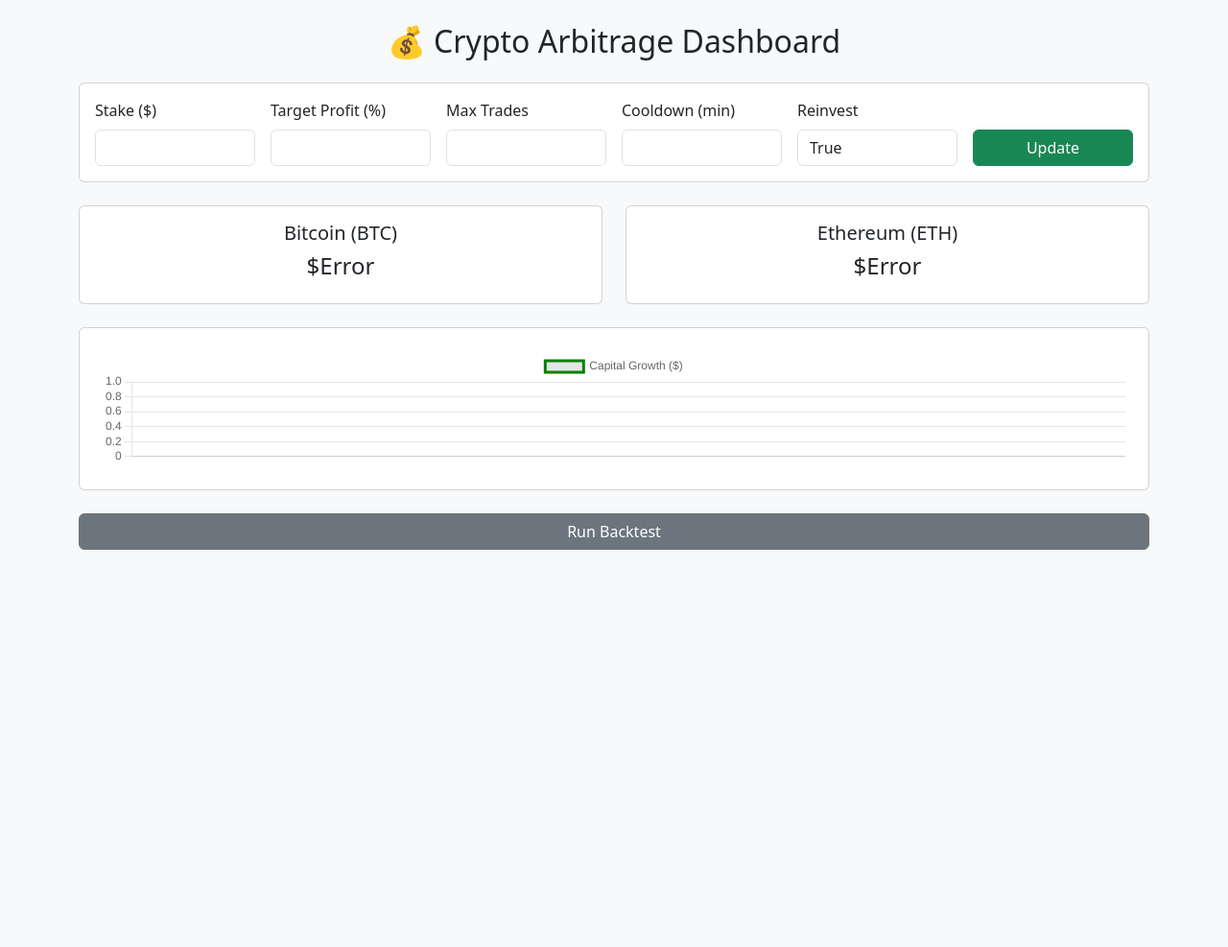
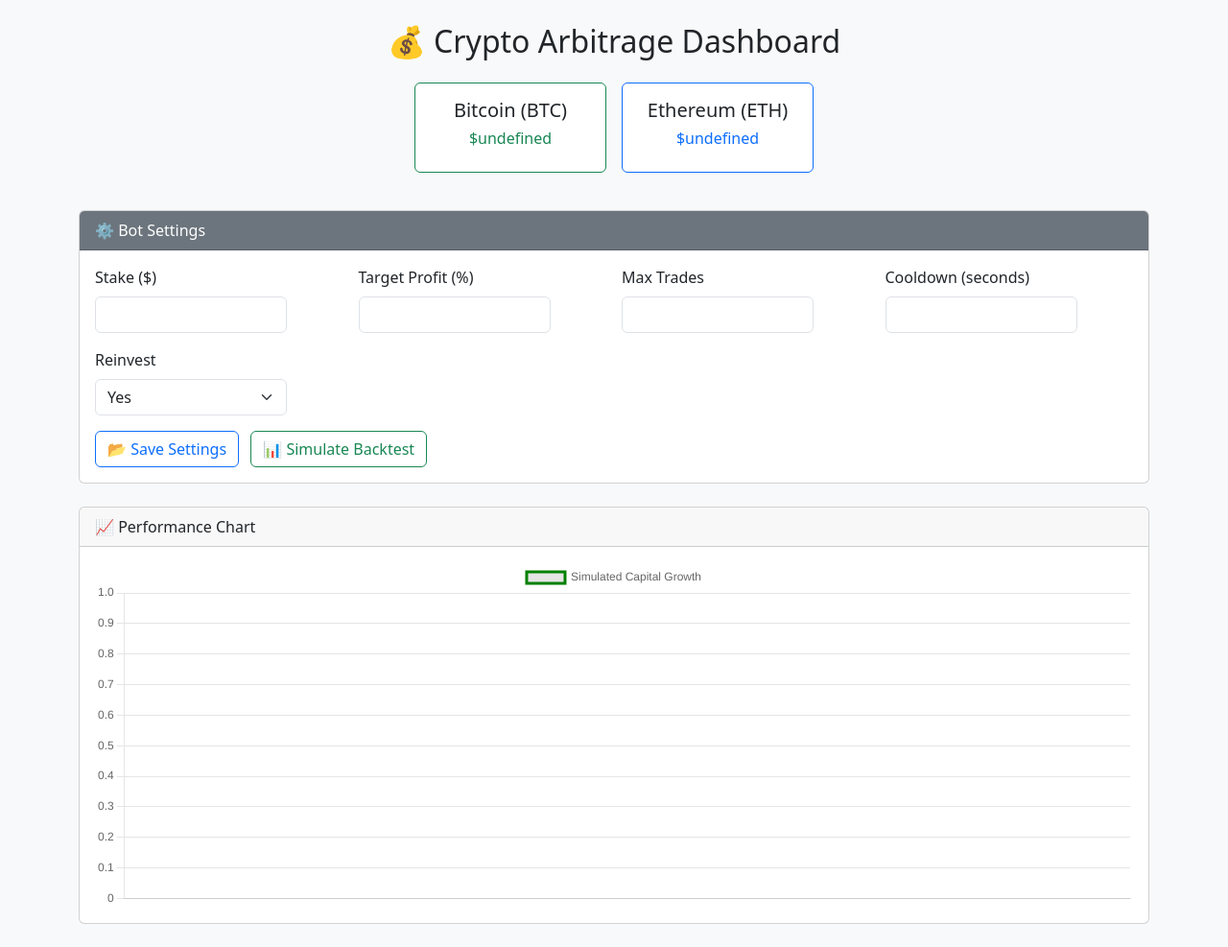
Before and after one commit to clement-mbogo/crypto-arbirtage-dashboard, a Flask app: page / in a window 1280 px wide. Shown: the whole page at 96% size. Before the commit the page ends 573 px from the top, so only its background shows below. Run offline with Flask 3, Linux system fonts and the light colour scheme; data that the repository does not hold is empty.

Commit message:
html final

```diff
--- a/templates/dashboard.html
+++ b/templates/dashboard.html
@@ -2,148 +2,147 @@
 <html lang="en">
 <head>
     <meta charset="UTF-8">
-    <meta name="viewport" content="width=device-width, initial-scale=1.0">
     <title>Crypto Arbitrage Dashboard</title>
-    <link href="https://cdn.jsdelivr.net/npm/bootstrap@5.3.0/dist/css/bootstrap.min.css" rel="stylesheet">
-    <script src="https://cdn.jsdelivr.net/npm/chart.js"></script>
+    <link href="https://cdn.jsdelivr.net/npm/bootstrap@5.3.2/dist/css/bootstrap.min.css" rel="stylesheet">
+    <style>
+        .price-card {
+            min-width: 200px;
+            margin-bottom: 15px;
+        }
+        .form-control, .form-select {
+            max-width: 200px;
+        }
+    </style>
 </head>
 <body class="bg-light">
 <div class="container py-4">
-    <h2 class="text-center mb-4">💰 Crypto Arbitrage Dashboard</h2>
+    <h2 class="mb-4 text-center">💰 Crypto Arbitrage Dashboard</h2>
 
-    <!-- Settings Form -->
-    <form id="settings-form" class="card p-3 mb-4">
-        <div class="row g-3 align-items-end">
-            <div class="col-md-2">
-                <label for="stake" class="form-label">Stake ($)</label>
-                <input type="number" class="form-control" id="stake" name="stake" min="1">
-            </div>
-            <div class="col-md-2">
-                <label for="target_profit" class="form-label">Target Profit (%)</label>
-                <input type="number" class="form-control" id="target_profit" name="target_profit" min="1">
-            </div>
-            <div class="col-md-2">
-                <label for="max_trades" class="form-label">Max Trades</label>
-                <input type="number" class="form-control" id="max_trades" name="max_trades" min="1">
-            </div>
-            <div class="col-md-2">
-                <label for="cooldown" class="form-label">Cooldown (min)</label>
-                <input type="number" class="form-control" id="cooldown" name="cooldown" min="0">
-            </div>
-            <div class="col-md-2">
-                <label for="reinvest" class="form-label">Reinvest</label>
-                <select class="form-control" id="reinvest" name="reinvest">
-                    <option value="true">True</option>
-                    <option value="false">False</option>
-                </select>
-            </div>
-            <div class="col-md-2">
-                <button type="submit" class="btn btn-success w-100">Update</button>
+    <!-- Prices -->
+    <div class="d-flex flex-wrap justify-content-center gap-3">
+        <div class="card price-card border-success">
+            <div class="card-body text-center">
+                <h5>Bitcoin (BTC)</h5>
+                <h6 class="text-success" id="btc-price">Loading...</h6>
             </div>
         </div>
-    </form>
-
-    <!-- Prices -->
-    <div class="row mb-4">
-        <div class="col-md-6">
-            <div class="card p-3 text-center">
-                <h5>Bitcoin (BTC)</h5>
-                <h4 id="btc-price">Loading...</h4>
-            </div>
-        </div>
-        <div class="col-md-6">
-            <div class="card p-3 text-center">
+        <div class="card price-card border-primary">
+            <div class="card-body text-center">
                 <h5>Ethereum (ETH)</h5>
-                <h4 id="eth-price">Loading...</h4>
+                <h6 class="text-primary" id="eth-price">Loading...</h6>
             </div>
         </div>
     </div>
 
-    <!-- Performance Chart -->
-    <div class="card p-4 mb-4">
-        <canvas id="growthChart" height="120"></canvas>
+    <!-- Settings -->
+    <div class="card mt-4">
+        <div class="card-header bg-secondary text-white">⚙️ Bot Settings</div>
+        <div class="card-body">
+            <form id="settings-form">
+                <div class="row g-3">
+                    <div class="col-md-3">
+                        <label class="form-label">Stake ($)</label>
+                        <input type="number" class="form-control" name="stake">
+                    </div>
+                    <div class="col-md-3">
+                        <label class="form-label">Target Profit (%)</label>
+                        <input type="number" class="form-control" name="target_profit">
+                    </div>
+                    <div class="col-md-3">
+                        <label class="form-label">Max Trades</label>
+                        <input type="number" class="form-control" name="max_trades">
+                    </div>
+                    <div class="col-md-3">
+                        <label class="form-label">Cooldown (seconds)</label>
+                        <input type="number" class="form-control" name="cooldown">
+                    </div>
+                    <div class="col-md-3">
+                        <label class="form-label">Reinvest</label>
+                        <select class="form-select" name="reinvest">
+                            <option value="true">Yes</option>
+                            <option value="false">No</option>
+                        </select>
+                    </div>
+                </div>
+                <div class="mt-3">
+                    <button type="submit" class="btn btn-outline-primary">📂 Save Settings</button>
+                    <button type="button" class="btn btn-outline-success ms-2" id="backtest-btn">📊 Simulate Backtest</button>
+                </div>
+            </form>
+        </div>
     </div>
 
-    <!-- Backtest Button -->
-    <div class="d-grid mb-5">
-        <button class="btn btn-secondary" onclick="startBacktest()">Run Backtest</button>
+    <!-- Performance Chart -->
+    <div class="card mt-4">
+        <div class="card-header">📈 Performance Chart</div>
+        <div class="card-body">
+            <canvas id="growthChart" height="100"></canvas>
+        </div>
     </div>
+
 </div>
 
+<script src="https://cdn.jsdelivr.net/npm/chart.js"></script>
 <script>
-    function fetchPrices() {
-        fetch('/prices')
-            .then(res => res.json())
-            .then(data => {
-                document.getElementById("btc-price").innerText = "$" + (data.bitcoin?.usd || 'Error');
-                document.getElementById("eth-price").innerText = "$" + (data.ethereum?.usd || 'Error');
-            })
-            .catch(() => {
-                document.getElementById("btc-price").innerText = "Error";
-                document.getElementById("eth-price").innerText = "Error";
-            });
-    }
-
-    const chart = new Chart(document.getElementById('growthChart'), {
+    const ctx = document.getElementById('growthChart').getContext('2d');
+    let growthChart = new Chart(ctx, {
         type: 'line',
         data: {
             labels: [],
             datasets: [{
-                label: 'Capital Growth ($)',
+                label: 'Simulated Capital Growth',
                 data: [],
                 borderColor: 'green',
-                fill: false,
-                tension: 0.1
+                fill: false
             }]
         },
-        options: {
-            responsive: true,
-            maintainAspectRatio: false
-        }
+        options: { responsive: true }
     });
 
-    function updateChart() {
-        fetch('/real_growth')
-            .then(res => res.json())
-            .then(data => {
-                chart.data.labels = data.labels;
-                chart.data.datasets[0].data = data.values;
-                chart.update();
-            });
+    async function loadPrices() {
+        try {
+            const res = await fetch('/prices');
+            const data = await res.json();
+            document.getElementById('btc-price').textContent = '$' + data.bitcoin;
+            document.getElementById('eth-price').textContent = '$' + data.ethereum;
+        } catch (err) {
+            document.getElementById('btc-price').textContent = 'Error';
+            document.getElementById('eth-price').textContent = 'Error';
+        }
     }
 
-    document.getElementById("settings-form").addEventListener("submit", function (e) {
+    async function preloadSettings() {
+        const res = await fetch('/settings');
+        const settings = await res.json();
+        for (const key in settings) {
+            const el = document.querySelector(`[name="${key}"]`);
+            if (el) el.value = settings[key];
+        }
+    }
+
+    document.getElementById('settings-form').addEventListener('submit', async (e) => {
         e.preventDefault();
-        const formData = new FormData(this);
-        fetch("/settings", {
-            method: "POST",
-            body: formData
-        }).then(() => alert("Settings updated!"));
+        const formData = new FormData(e.target);
+        const data = Object.fromEntries(formData.entries());
+        const res = await fetch('/settings', {
+            method: 'POST',
+            headers: { 'Content-Type': 'application/json' },
+            body: JSON.stringify(data)
+        });
+        alert('Settings saved');
     });
 
-    function preloadSettings() {
-        fetch('/settings')
-            .then(res => res.json())
-            .then(data => {
-                document.getElementById('stake').value = data.stake;
-                document.getElementById('target_profit').value = data.target_profit;
-                document.getElementById('max_trades').value = data.max_trades;
-                document.getElementById('cooldown').value = data.cooldown;
-                document.getElementById('reinvest').value = data.reinvest;
-            });
-    }
+    document.getElementById('backtest-btn').addEventListener('click', async () => {
+        const res = await fetch('/simulate_backtest');
+        const result = await res.json();
+        growthChart.data.labels = result.timestamps;
+        growthChart.data.datasets[0].data = result.capital;
+        growthChart.update();
+    });
 
-    function startBacktest() {
-        fetch('/backtest')
-            .then(res => res.json())
-            .then(result => alert("Backtest Completed: " + JSON.stringify(result)));
-    }
-
+    loadPrices();
     preloadSettings();
-    fetchPrices();
-    updateChart();
-    setInterval(fetchPrices, 60000);
-    setInterval(updateChart, 15000);
+    setInterval(loadPrices, 15000);
 </script>
 </body>
 </html>
```
